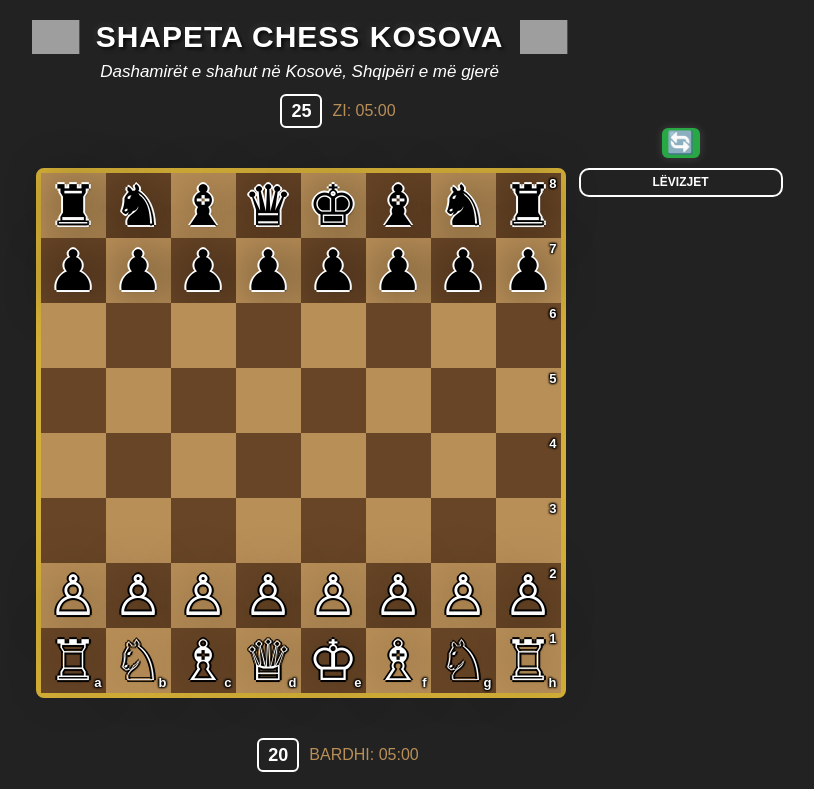
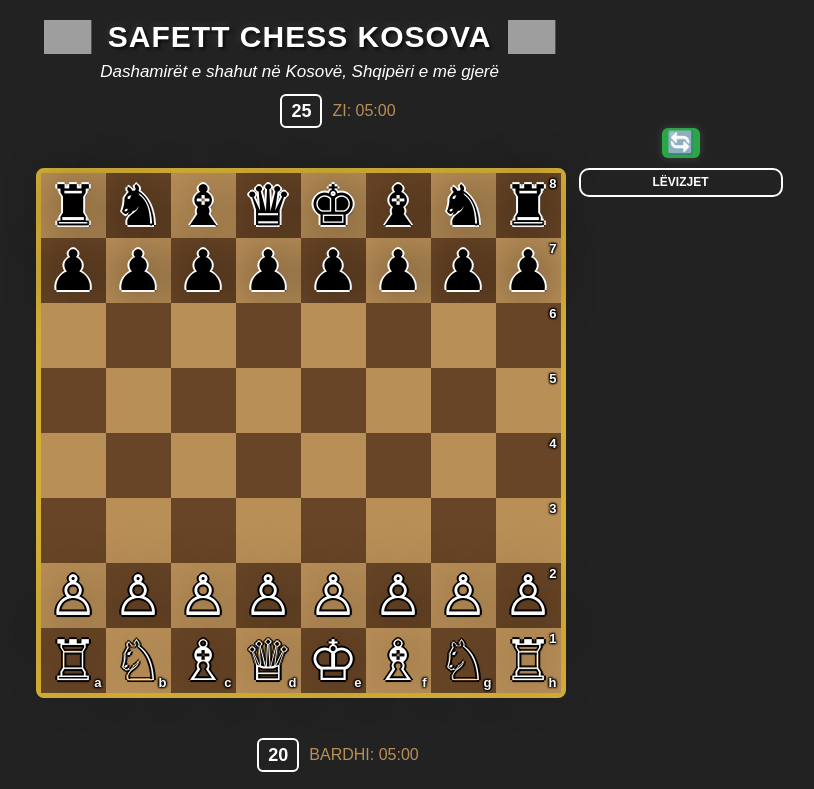
Before and after one commit to Shapet883/Shapeta-Chess-Kosova, a plain HTML site: page index.html in a window 1280 px wide. Shown: the top 789 px of the page, without its empty margins (302-1116 px from the left). Drawn offline with Linux system fonts and the light colour scheme; grey boxes are pictures that could not be loaded.

Commit message:
Update chess club name in index.html

```diff
--- a/index.html
+++ b/index.html
@@ -968,7 +968,7 @@ transform: translateX(-10px);
 <body>
  <h1 class="main-title">
     <img class="title-flag" src="https://flagcdn.com/w80/al.png" alt="Flamuri i Shqipërisë">
-    <strong>SHAPETA CHESS KOSOVA</strong>
+    <strong>SAFETT CHESS KOSOVA</strong>
     <img class="title-flag" src="https://flagcdn.com/w80/xk.png" alt="Flamuri i Kosovës">
 </h1>
 <div id="subtitle">Dashamirët e shahut në Kosovë, Shqipëri e më gjerë</div>
```
